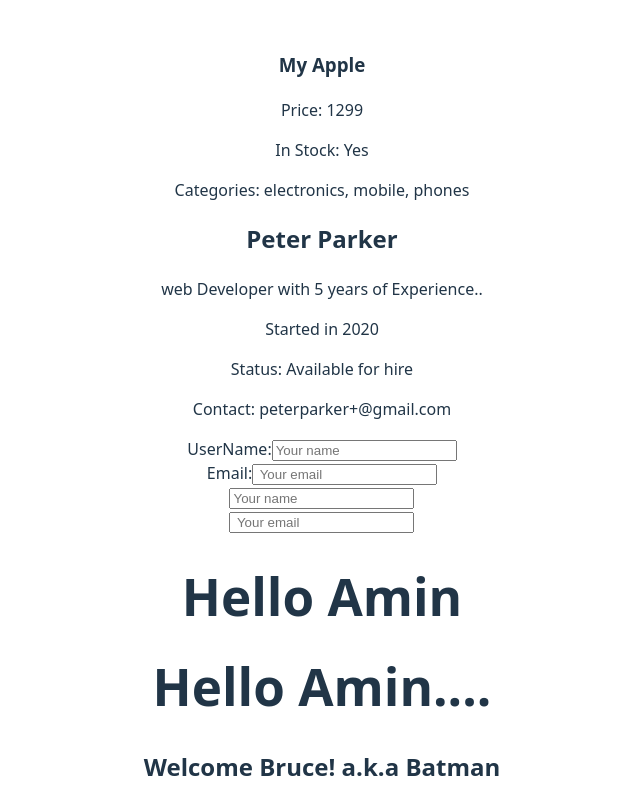
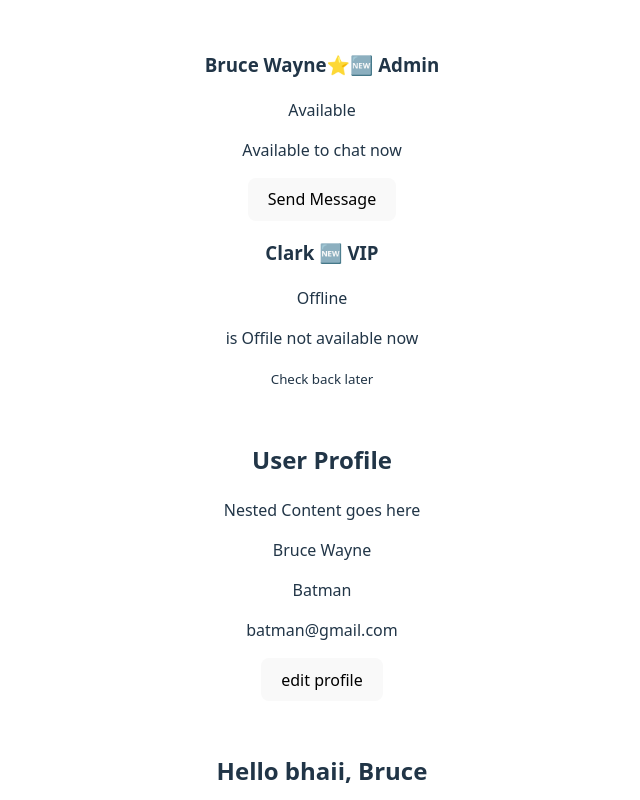
Before and after one commit to Aminmohammed1/learning-react, a React (Vite) app in the folder React/hello-world/: page / in a window 1280 px wide. Shown: the top 800 px of the page, without its empty margins (318-958 px from the left). Built offline with nearby package versions, Linux system fonts and the light colour scheme.

Commit message:
comp inside other comp, spread and other things.

```diff
--- a/React/hello-world/src/App.jsx
+++ b/React/hello-world/src/App.jsx
@@ -9,6 +9,10 @@ import { Hello, HelloWithOutJSX } from './Hello'
 import { StyledFrom } from './StyledFrom'
 import { CandidateProfile } from './CandidateProfile'
 import { Product } from './Product'
+import { Greeting } from './Greeting'
+import { CardWrapper } from './CardWrapper'
+import { UserInfo } from './UserInfo'
+import { UserDetails } from './UseDetails'
 
 function App() {
   const [count, setCount] = useState(0)
@@ -16,6 +20,24 @@ function App() {
     <div>
 
       {/* <h1>Code evolution react crash course</h1> */}
+      <UserDetails name="Bruce Wayne" isOnline={true}  hideOffline={true} isNewUser={true} isPremium={true} role="admin"/>
+      <UserDetails name="Clark " isOnline={false} hideOffline={false} isNewUser={true} role="vip"/>
+      <CardWrapper title = "User Profile">
+        <p> Bruce Wayne </p>
+        <p> Batman </p>
+        <p> batman@gmail.com </p>
+        <button>edit profile</button>
+
+      </CardWrapper>
+
+      <Greeting name = "Bruce" message='Hello bhaii'/>
+      <Greeting name = 'ShaktiMan' message='Aurr bhaii'/>
+      <Greeting name = 'SpiderMan' message='spider web'/>
+      <Greeting message='just message'/>
+      <Greeting name='just name'/>
+      <Greeting/>
+
+
       <Product title = "My Apple" inStock = {true} price = {1299} categories = {["electronics" , "mobile", "phones"]}/>
       <CandidateProfile/>
       <StyledFrom/>
--- /dev/null
+++ b/React/hello-world/src/CardWrapper.jsx
@@ -0,0 +1,10 @@
+export const CardWrapper = ({title, children}) => {
+    return (
+        <div className="card">
+            <h2>{title}</h2>
+            <div className="card-content">
+                Nested Content goes here {children}
+            </div>
+        </div>
+    )
+}
--- /dev/null
+++ b/React/hello-world/src/Greeting.jsx
@@ -0,0 +1,11 @@
+export const Greeting = ({name = "Guest", message="Hello"}) => {
+    return (
+        <>
+            <h2>
+                {message}, {name}
+            </h2>
+        </>
+    )
+
+
+}
--- /dev/null
+++ b/React/hello-world/src/UseDetails.jsx
@@ -0,0 +1,37 @@
+export const UserDetails = ({
+    name, isOnline, hideOffline, isPremium, isNewUser, role
+}) =>{
+    if(hideOffline && !isOnline) {
+        return null;
+    }
+
+    let roleBadge = null;
+    if ( role == "admin") {
+        roleBadge = <span> Admin</span>
+    } else if(roleBadge == "moderator"){
+        roleBadge = <span> Moderator </span>
+    } else {
+        roleBadge = <span> VIP </span>
+    }
+
+    return (
+        <div>
+            <h3>
+                {name}
+                {isPremium && <span>⭐</span>}
+                {isNewUser && <span>🆕</span>}
+                {roleBadge}
+            </h3>
+            <span>{isOnline?"Available" : "Offline"}</span>
+            <p>{isOnline ? "Available to chat now" : "is Offile not available now"} </p>
+            {
+                isOnline? (
+                    <button>Send Message</button>
+                ) : (
+                    <small>Check back later</small>
+                )
+                // <button>{isOnline? "Chat now" : "Check on later"}</button>
+            }
+        </div>
+    );
+};
--- /dev/null
+++ b/React/hello-world/src/UserInfo.jsx
@@ -0,0 +1,9 @@
+export const UserInfo = ({ name, age, city, email}) => {
+    return <>
+        <h3>{name}</h3>
+        <p>Age: {age}</p>
+        <p>City: {city}</p>
+        <p>Email: {email}</p>
+    </>
+
+}
```
Also changed, not shown: React/hello-world/src/ProductList.jsx (added, +9 -0 lines), React/hello-world/src/UserCard.jsx (added, +13 -0 lines).
